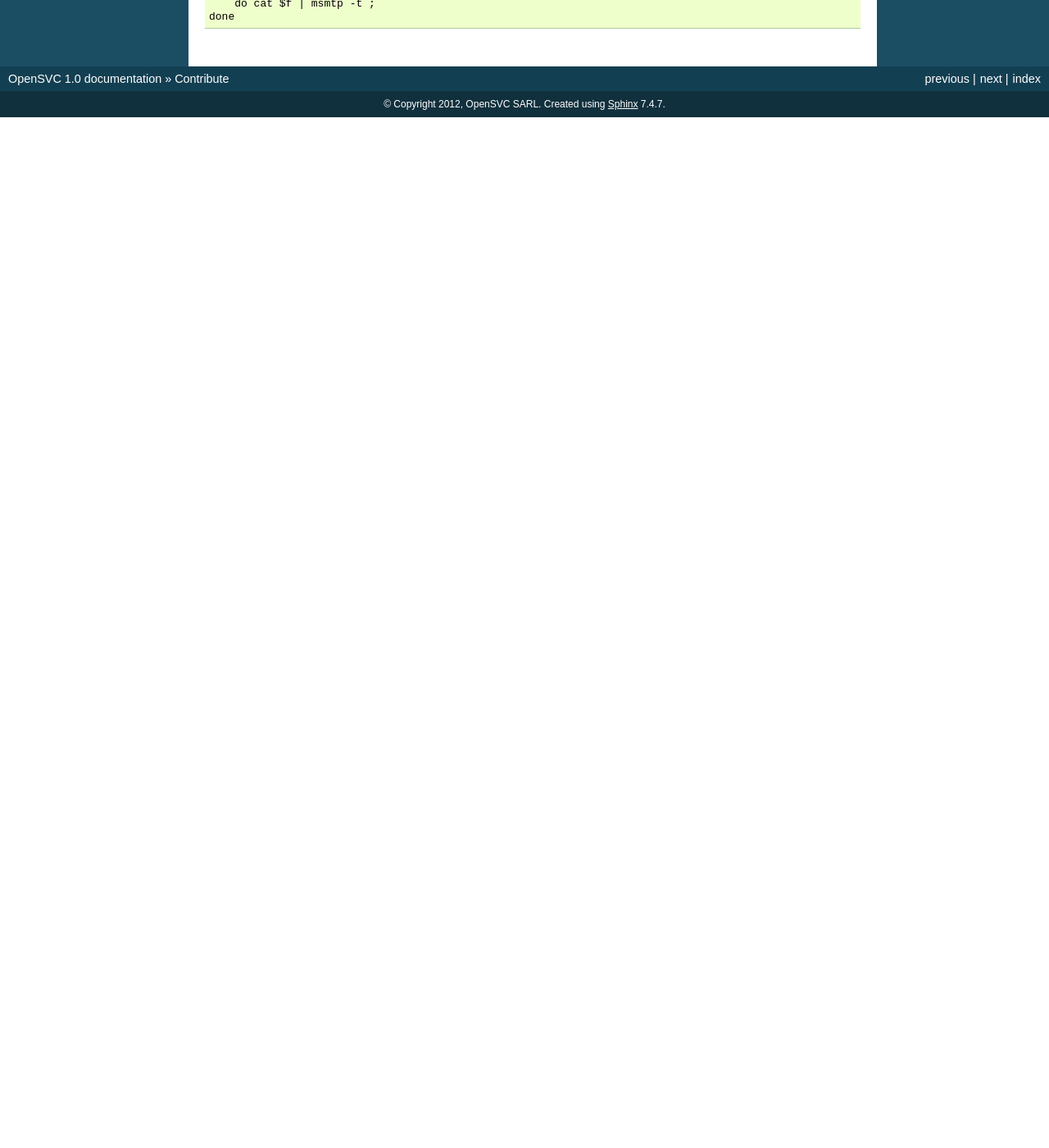
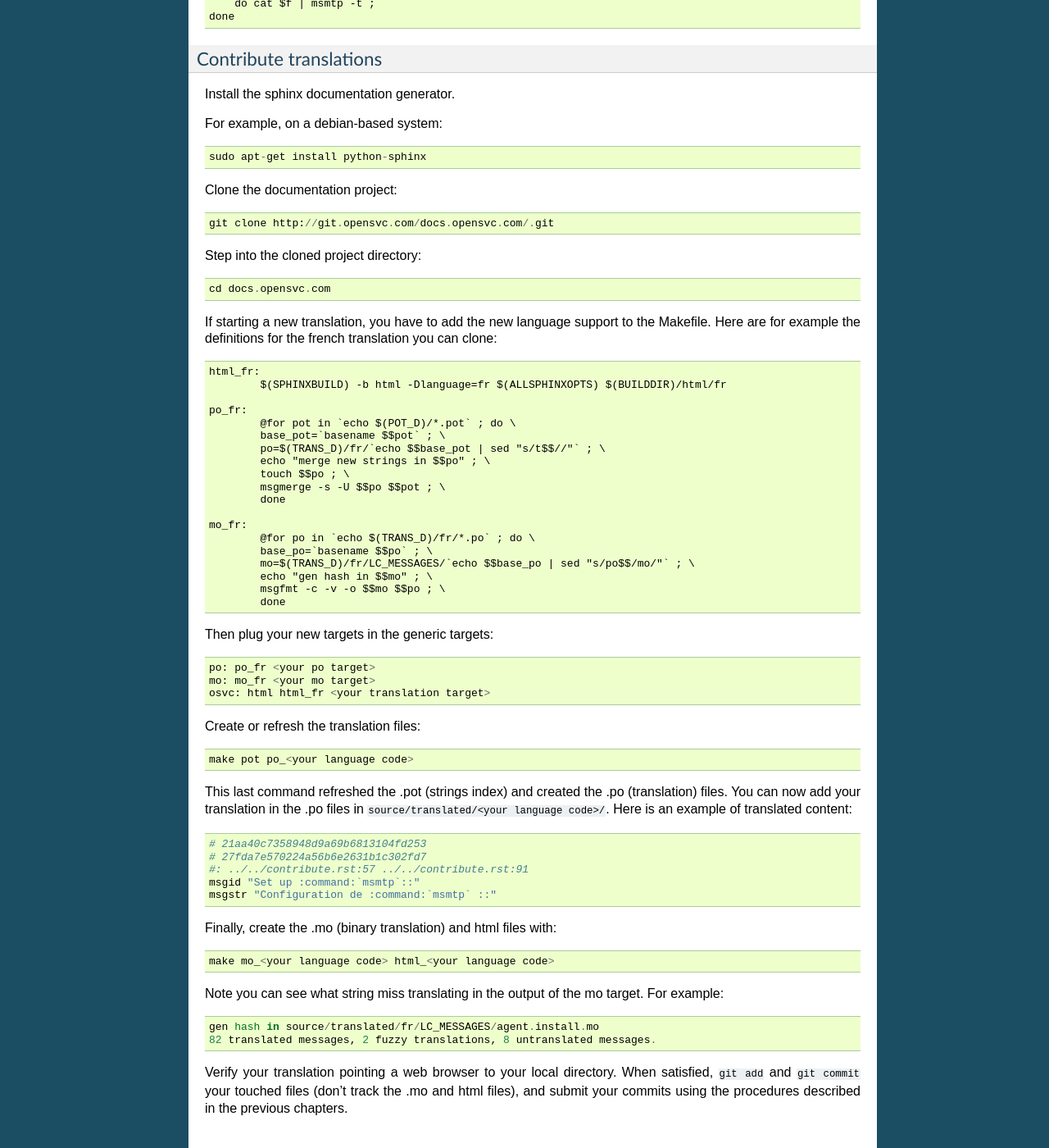
Before and after one commit to opensvc/docs.opensvc.com, a Sphinx documentation site: the page built from source/contribute.rst, in a window 1280 px wide and 1400 px high, scrolled down 2032 px. Shown: the whole window at 82% size. Built offline with Sphinx 7.4.7, drawn with Linux system fonts in a browser that asks for light colours; before the commit the page ends 2175 px from its top, so only the background shows below that; some of the changed text lies outside the part shown.

Commit message:
Add docs translation chapter to the contribute page

```diff
--- a/source/contribute.rst
+++ b/source/contribute.rst
@@ -113,3 +113,72 @@ Send patches with::
     while read f ;
         do cat $f | msmtp -t ;
     done
+
+Contribute translations
+-----------------------
+
+Install the sphinx documentation generator.
+
+For example, on a debian-based system::
+
+    sudo apt-get install python-sphinx
+
+Clone the documentation project::
+
+    git clone http://git.opensvc.com/docs.opensvc.com/.git
+
+Step into the cloned project directory::
+
+    cd docs.opensvc.com
+
+If starting a new translation, you have to add the new language support to the Makefile. Here are for example the definitions for the french translation you can clone::
+
+	html_fr:
+		$(SPHINXBUILD) -b html -Dlanguage=fr $(ALLSPHINXOPTS) $(BUILDDIR)/html/fr
+
+	po_fr:
+		@for pot in `echo $(POT_D)/*.pot` ; do \
+		base_pot=`basename $$pot` ; \
+		po=$(TRANS_D)/fr/`echo $$base_pot | sed "s/t$$//"` ; \
+		echo "merge new strings in $$po" ; \
+		touch $$po ; \
+		msgmerge -s -U $$po $$pot ; \
+		done
+
+	mo_fr:
+		@for po in `echo $(TRANS_D)/fr/*.po` ; do \
+		base_po=`basename $$po` ; \
+		mo=$(TRANS_D)/fr/LC_MESSAGES/`echo $$base_po | sed "s/po$$/mo/"` ; \
+		echo "gen hash in $$mo" ; \
+		msgfmt -c -v -o $$mo $$po ; \
+		done
+
+Then plug your new targets in the generic targets::
+
+	po: po_fr <your po target>
+	mo: mo_fr <your mo target>
+	osvc: html html_fr <your translation target>
+
+Create or refresh the translation files::
+
+    make pot po_<your language code>
+
+This last command refreshed the .pot (strings index) and created the .po (translation) files.
+You can now add your translation in the .po files in ``source/translated/<your language code>/``. Here is an example of translated content::
+
+	# 21aa40c7358948d9a69b6813104fd253
+	# 27fda7e570224a56b6e2631b1c302fd7
+	#: ../../contribute.rst:57 ../../contribute.rst:91
+	msgid "Set up :command:`msmtp`::"
+	msgstr "Configuration de :command:`msmtp` ::"
+
+Finally, create the .mo (binary translation) and html files with::
+
+    make mo_<your language code> html_<your language code>
+
+Note you can see what string miss translating in the output of the mo target. For example::
+
+    gen hash in source/translated/fr/LC_MESSAGES/agent.install.mo
+    82 translated messages, 2 fuzzy translations, 8 untranslated messages.
+
+Verify your translation pointing a web browser to your local directory. When satisfied, ``git add`` and ``git commit`` your touched files (don't track the .mo and html files), and submit your commits using the procedures described in the previous chapters.
```
